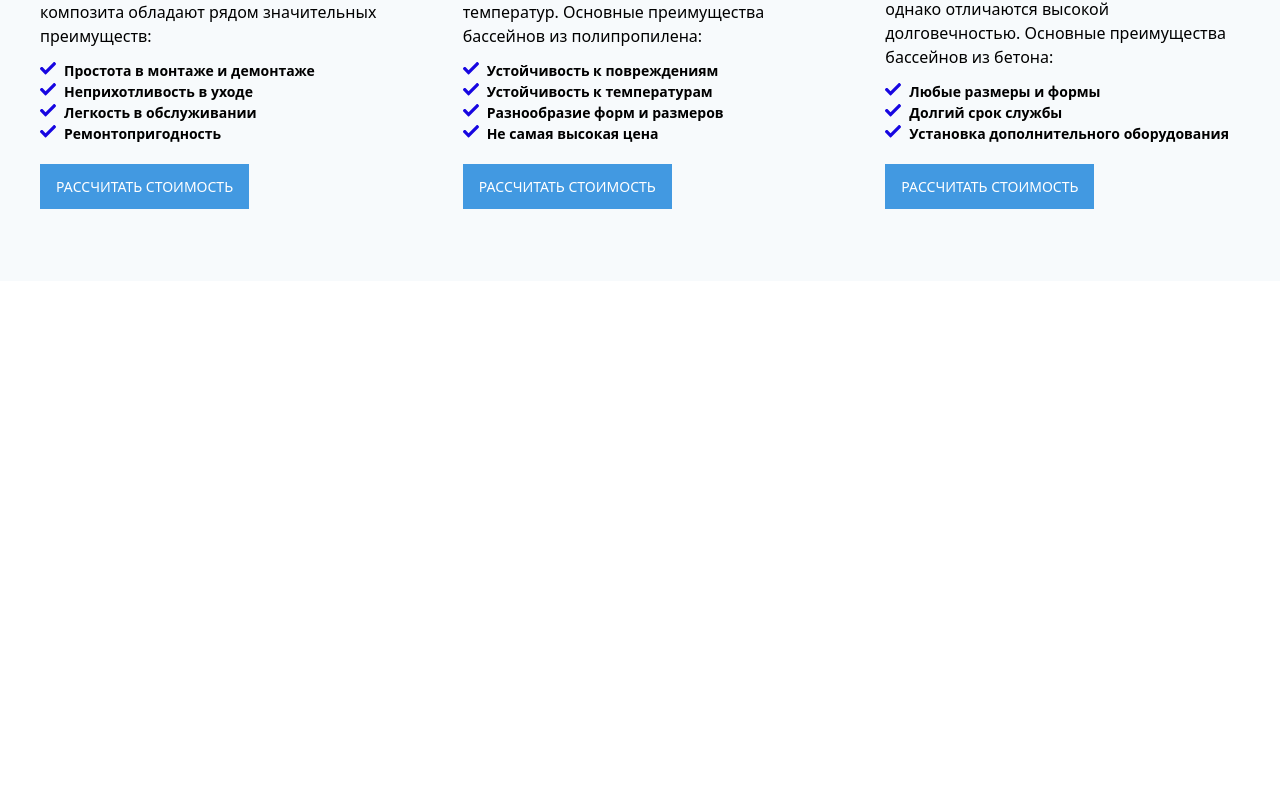
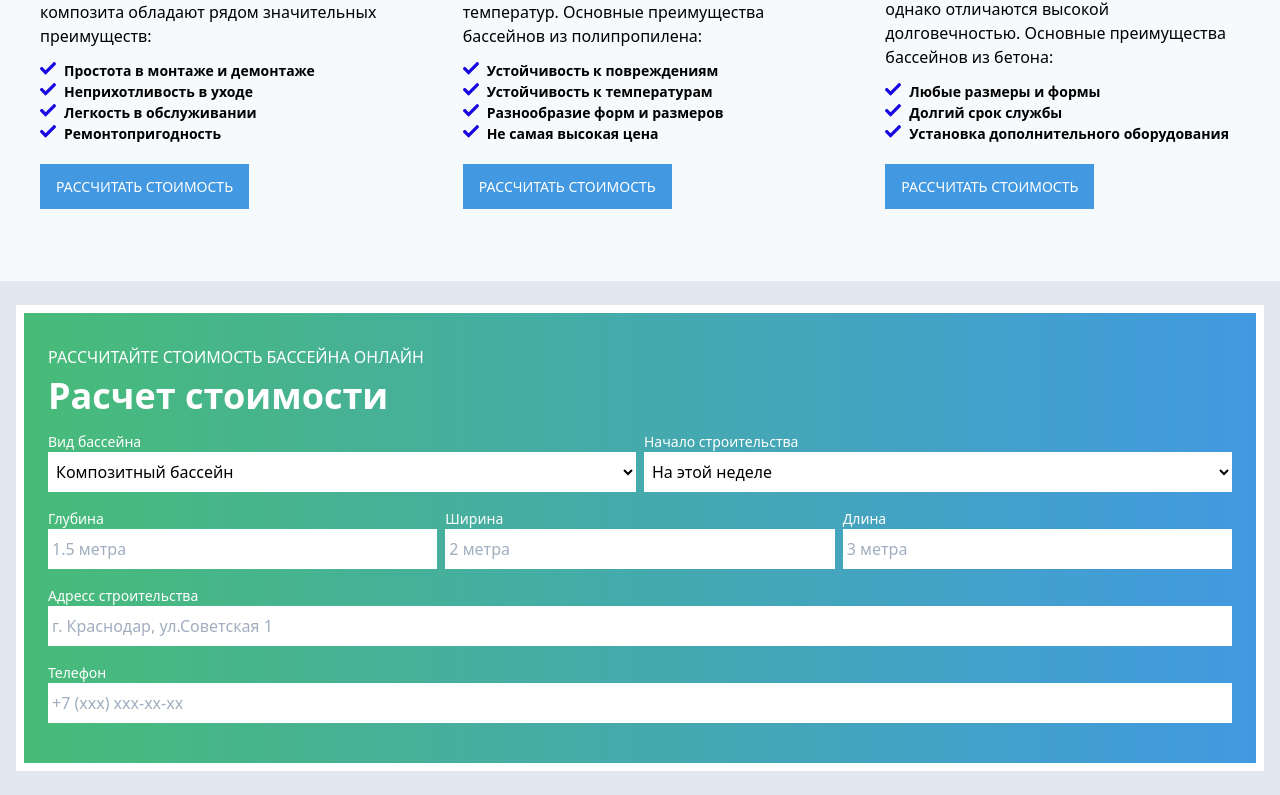
Before and after one commit to ArtyomBagautdinov/tailwind-playground, a Nuxt app: page / in a window 1280 px wide. Shown: the part 1744-2539 px from the top of the page. Before the commit the page ends 2025 px from the top, so only its background shows below. Built offline with nearby package versions, Linux system fonts and the light colour scheme.

Commit message:
calc price section started

```diff
--- /dev/null
+++ b/components/calcPrice.vue
@@ -0,0 +1,63 @@
+<template>
+    <section class="h-full bg-gray-300">
+        <div class="container mx-auto px-4 py-6">
+            <div class="bg-gradient-to-r from-green-500 to-blue-500 border-8 border-white px-6 py-8">
+                <h3 class="text-white text-base uppercase font-extralight">
+                    РАССЧИТАЙТЕ СТОИМОСТЬ БАССЕЙНА ОНЛАЙН
+                </h3>
+                <h2 class="text-white text-4xl font-bold">Расчет стоимости</h2>
+                <div class="grid xl:grid-cols-2 lg:grid-cols-2 md:grid-cols-2 sm:grid-cols-2 grid-cols-1 gap-2 py-2">
+                    <div class="flex flex-col items-start">
+                        <span class="text-white text-sm">Вид бассейна</span>
+                        <select class="w-full focus:outline-none px-1 py-2 bg-white" >
+                            <option value="Композитный бассейн">Композитный бассейн</option>
+                            <option value="Каркасный бассейн">Каркасный бассейн</option>
+                            <option value="Бетонный бассейн">Бетонный бассейн</option>
+                        </select>
+                    </div>
+                    <div class="flex flex-col items-start ">
+                        <span class="text-white text-sm">Начало строительства</span>
+                        <select class="w-full focus:outline-none px-1 py-2 bg-white" >
+                            <option value="Композитный бассейн">На этой неделе</option>
+                            <option value="Каркасный бассейн">В этом месяце</option>
+                            <option value="Бетонный бассейн">Через месяц</option>
+                        </select>
+                    </div>
+                </div>
+                <div class="grid xl:grid-cols-3 lg:grid-cols-3 md:grid-cols-3  sm:grid-cols-1 grid-cols-1 gap-2 py-2">
+                    <div class="flex flex-col items-start">
+                        <span class="text-white text-sm">Глубина</span>
+                        <input placeholder="1.5 метра" class="w-full focus:outline-none px-1 py-2" type="text">
+                    </div>
+                     <div class="flex flex-col items-start ">
+                        <span class="text-white text-sm">Ширина</span>
+                        <input placeholder="2 метра" class="w-full focus:outline-none px-1 py-2" type="text">
+                    </div>
+                     <div class="flex flex-col items-start w">
+                        <span class="text-white text-sm">Длина</span>
+                        <input placeholder="3 метра" class="w-full focus:outline-none px-1 py-2" type="text">
+                    </div>
+                </div>
+                <div class="grid grid-cols-1 gap-2 py-2">
+                    <div class="flex flex-col items-start">
+                        <span class="text-white text-sm">Адресс строительства</span>
+                        <input placeholder="г. Краснодар, ул.Советская 1" class="w-full focus:outline-none px-1 py-2" type="text">
+                    </div>
+
+                </div>
+                <div class="grid grid-col-1 gap-0 py-2">
+                    <div class="flex flex-col items-start w-full">
+                        <span class="text-white text-sm">Телефон</span>
+                        <input placeholder="+7 (xxx) xxx-xx-xx" class="w-full focus:outline-none px-1 py-2" type="text">
+                    </div>
+                </div>
+            </div>
+        </div>
+    </section>
+</template>
+
+<script>
+export default {
+
+}
+</script>
--- a/pages/index.vue
+++ b/pages/index.vue
@@ -10,6 +10,9 @@
     <div ref='poolTypes'>
       <pool-types/>
     </div>
+    <div ref='calcPrice'>
+      <calc-price/>
+    </div>
   </div>
 </template>
 
@@ -19,13 +22,16 @@ import hero from '@/components/hero'
 import about from '@/components/about'
 import benefits from '@/components/benefits/benefits'
 import poolTypes from '@/components/poolTypes/poolTypes'
+import calcPrice from '@/components/calcPrice'
+
 export default {
   components : {
     pageHeader,
     hero,
     about,
     benefits,
-    poolTypes
+    poolTypes,
+    calcPrice
   },
   methods : {
     goToSection(section){
```
